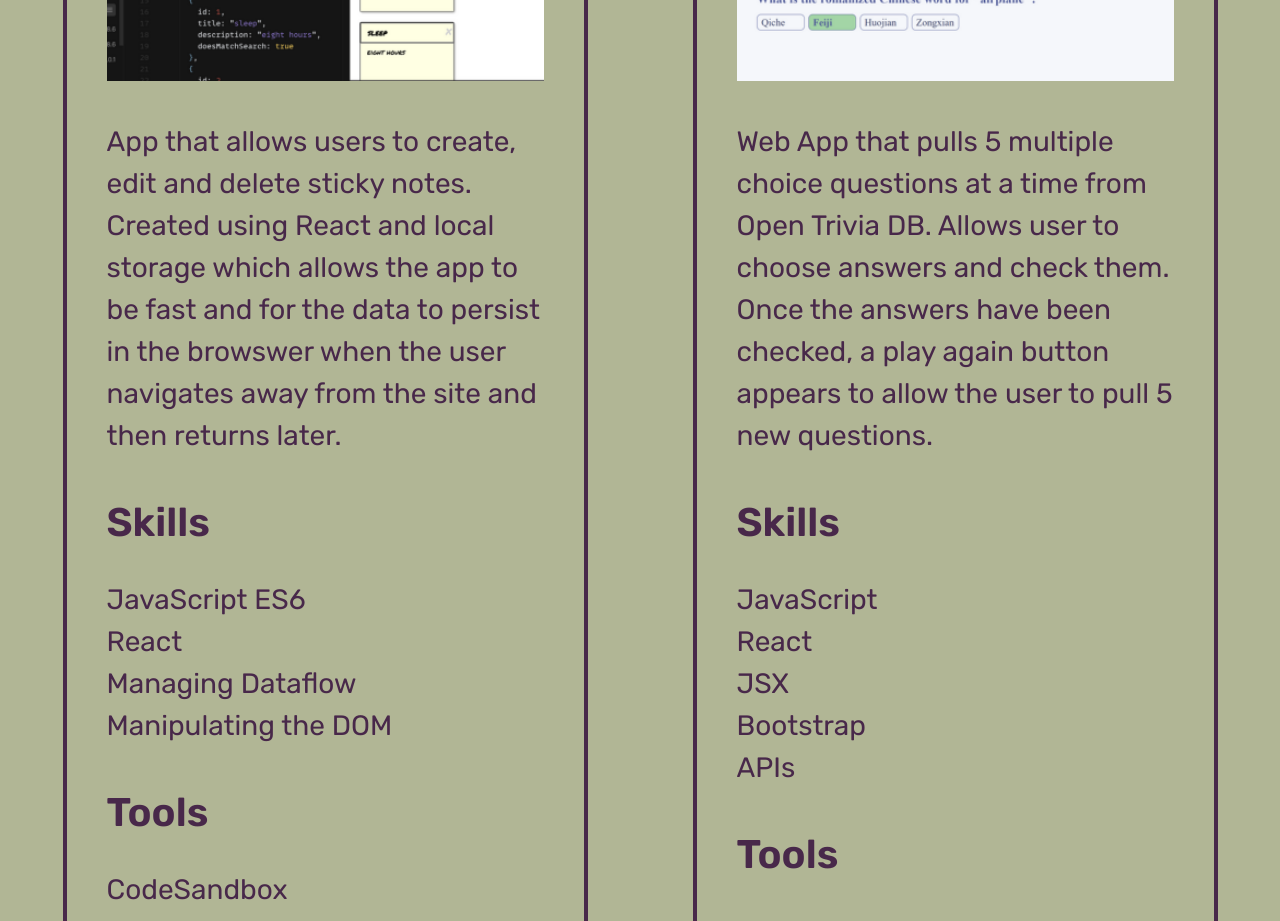
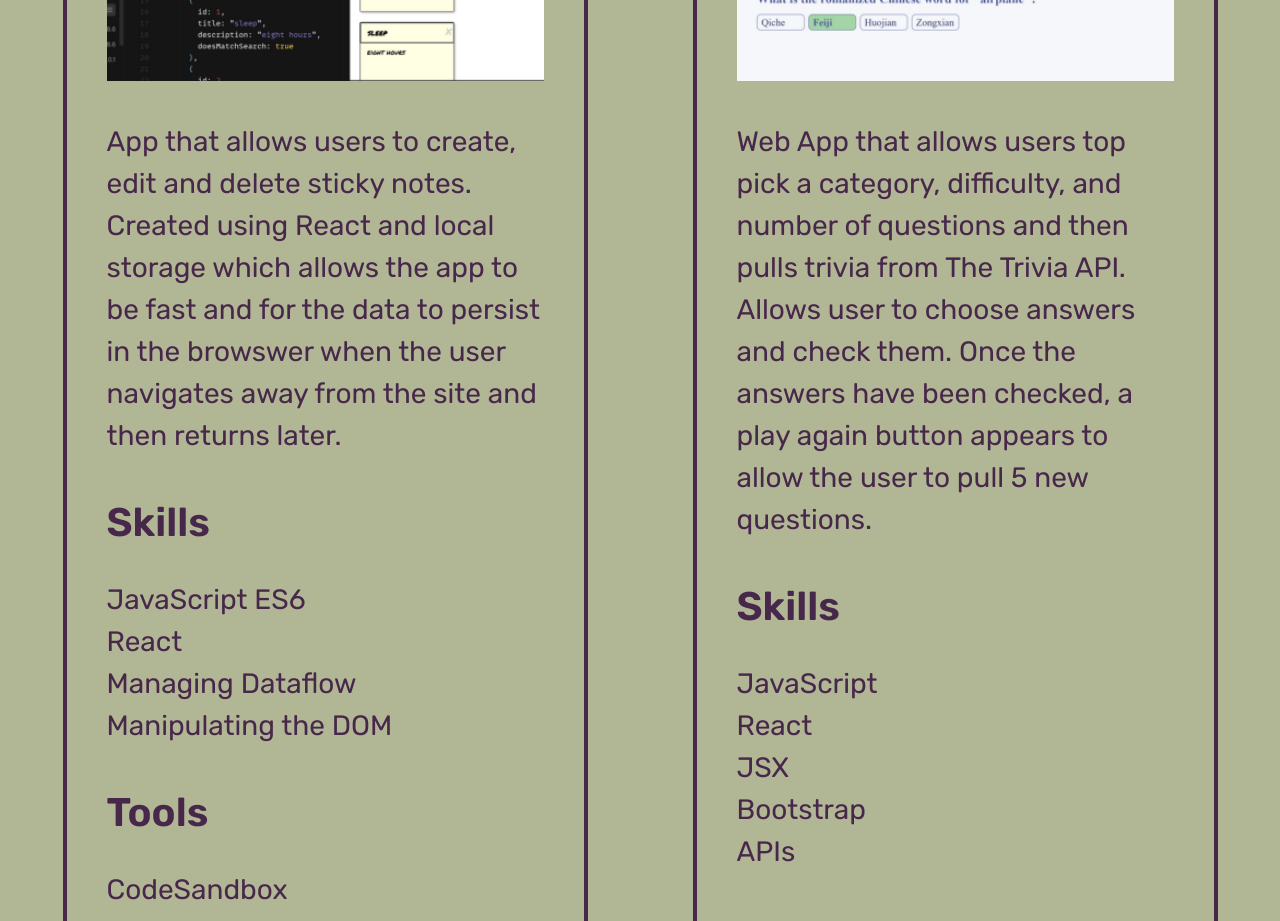
Before and after one commit to kdaltondev/portfolio-gh-pages, a React (Create React App) app: page / in a window 1280 px wide. Shown: the part 4580-5501 px from the top of the page. Built offline with nearby package versions, Linux system fonts and the light colour scheme; a web font is replaced by a local one.

Commit message:
Updated info for the Trivia Project

```diff
--- a/src/components/projectData.js
+++ b/src/components/projectData.js
@@ -30,7 +30,7 @@ const projectData = [
 
     {
     title: "Mobile Trivia",
-    description: "Web App that pulls 5 multiple choice questions at a time from Open Trivia DB.  Allows user to choose answers and check them.  Once the answers have been checked, a play again button appears to allow the user to pull 5 new questions.",
+    description: "Web App that allows users top pick a category, difficulty, and number of questions and then pulls trivia from The Trivia API.  Allows user to choose answers and check them.  Once the answers have been checked, a play again button appears to allow the user to pull 5 new questions.",
           link: "https://kdaltondev.github.io/mobiletriviaunlimited/",
     skills: ["JavaScript","React","JSX","Bootstrap","APIs"],
     image: "mobileTriviaUnlimitedScreenshot",
```
